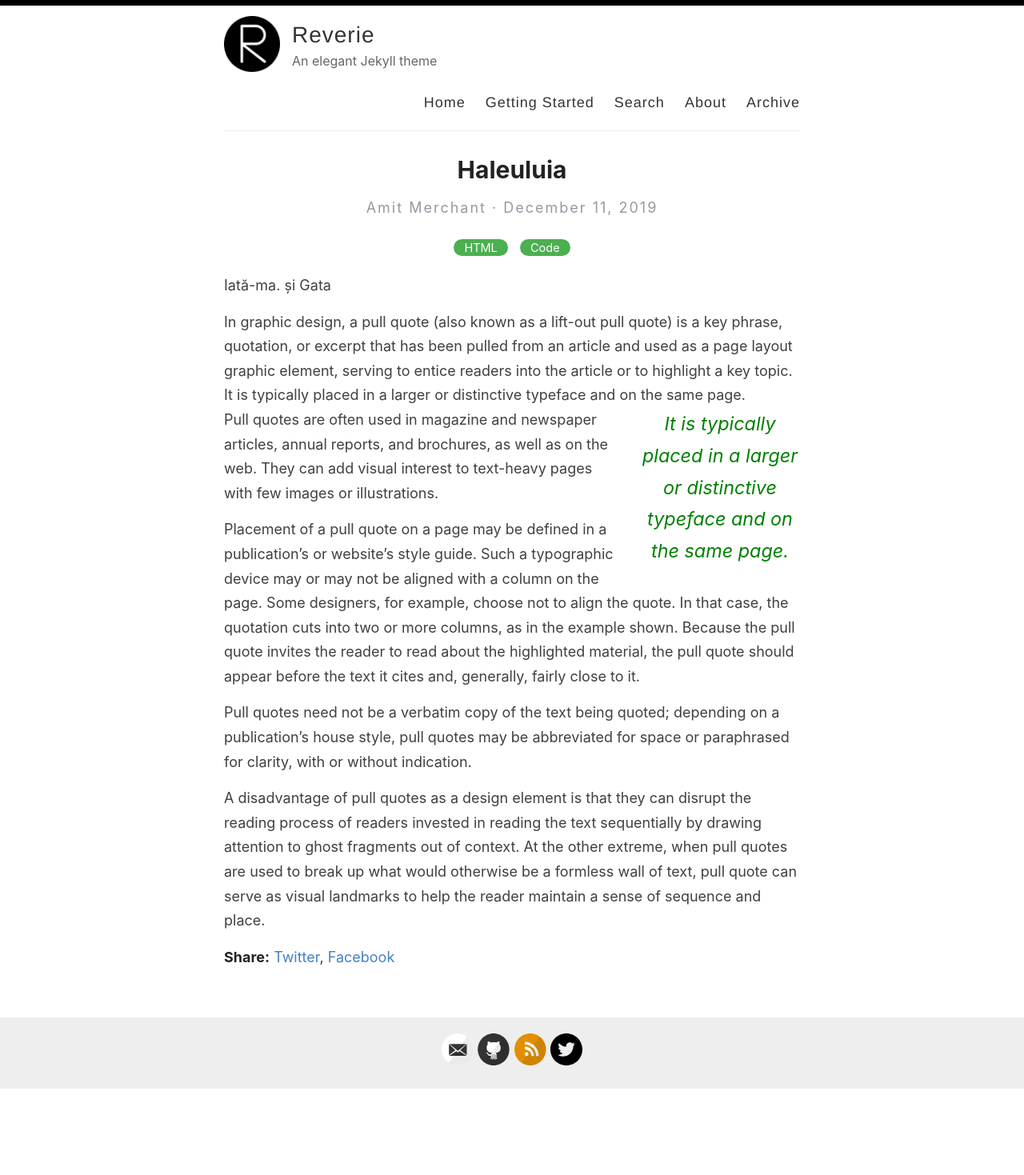
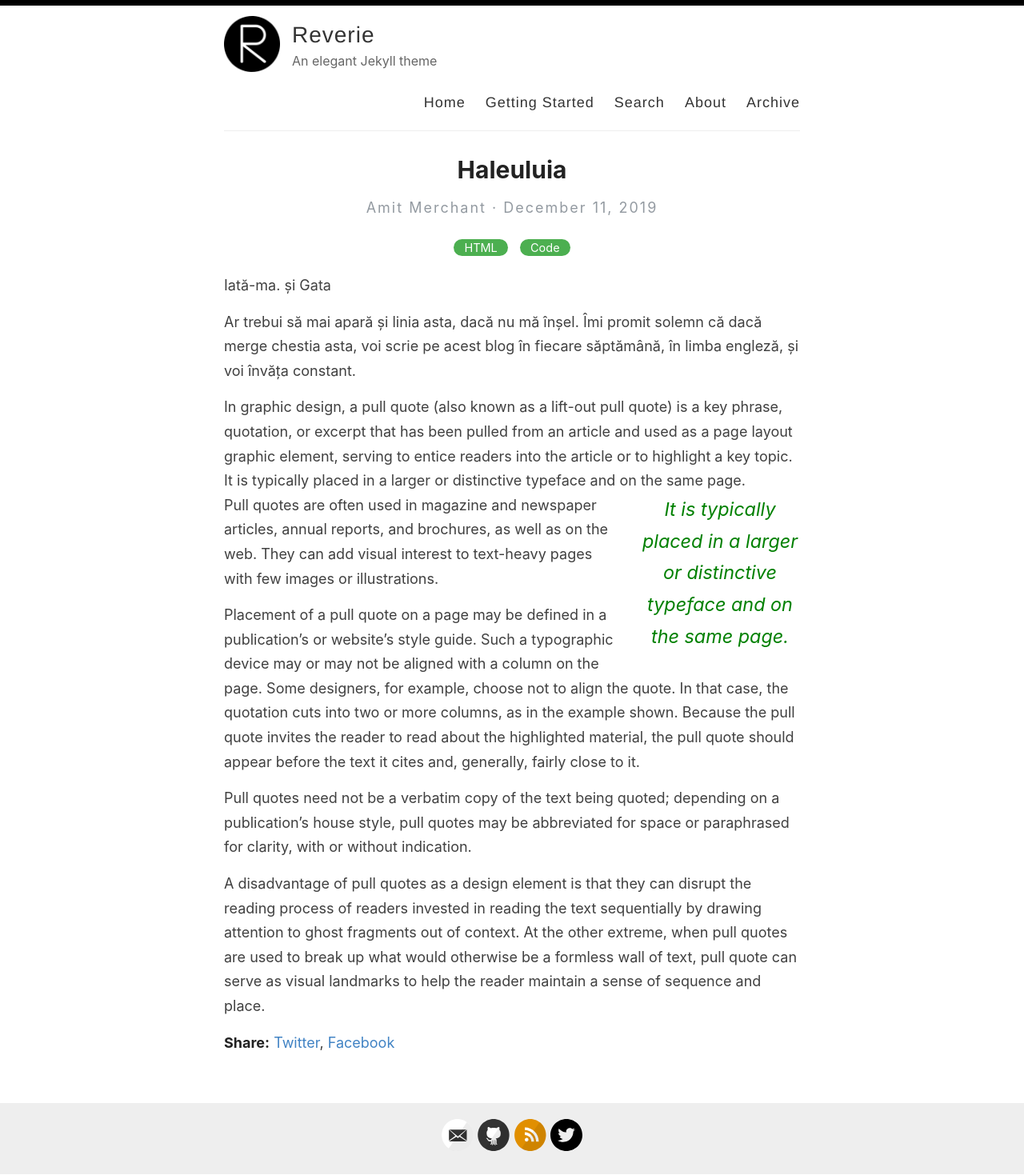
Before and after one commit to Cristian-CALOIAN/reverie, a Jekyll site: the page built from _posts/2019-12-11-pullquotes.md, in a window 1280 px wide. Shown: the whole page at 80% size. Built offline with Jekyll 4.4.1, drawn with Linux system fonts in a browser that asks for light colours; before the commit the page ends 1362 px from its top, so only the background shows below that.

Commit message:
Update 2019-12-11-pullquotes.md

```diff
--- a/_posts/2019-12-11-pullquotes.md
+++ b/_posts/2019-12-11-pullquotes.md
@@ -2,10 +2,13 @@
 layout: post
 title:  Haleuluia
 categories: [HTML,Code]
-excerpt: In graphic design, a pull quote (also known as a lift-out pull quote) is a key phrase, quotation, or excerpt that has been pulled from an article and used as a page layout graphic element, serving to entice readers into the article or to highlight a key topic.
+excerpt: Și la fel și aici, voi învăța până și prostiile astea. Solemn! In graphic design, a pull quote (also known as a lift-out pull quote) is a key phrase, quotation, or excerpt that has been pulled from an article and used as a page layout graphic element, serving to entice readers into the article or to highlight a key topic.
 ---
 
 Iată-ma. și Gata
+
+
+Ar trebui să mai apară și linia asta, dacă nu mă înșel. Îmi promit solemn că dacă merge chestia asta, voi scrie pe acest blog în fiecare săptămână, în limba engleză, și voi învăța constant.
 
 In graphic design, a pull quote (also known as a lift-out pull quote) is a key phrase, quotation, or excerpt that has been pulled from an article and used as a page layout graphic element, serving to entice readers into the article or to highlight a key topic. {% include pullquote.html quote="It is typically placed in a larger or distinctive typeface and on the same page." %} Pull quotes are often used in magazine and newspaper articles, annual reports, and brochures, as well as on the web. They can add visual interest to text-heavy pages with few images or illustrations.
 
```
